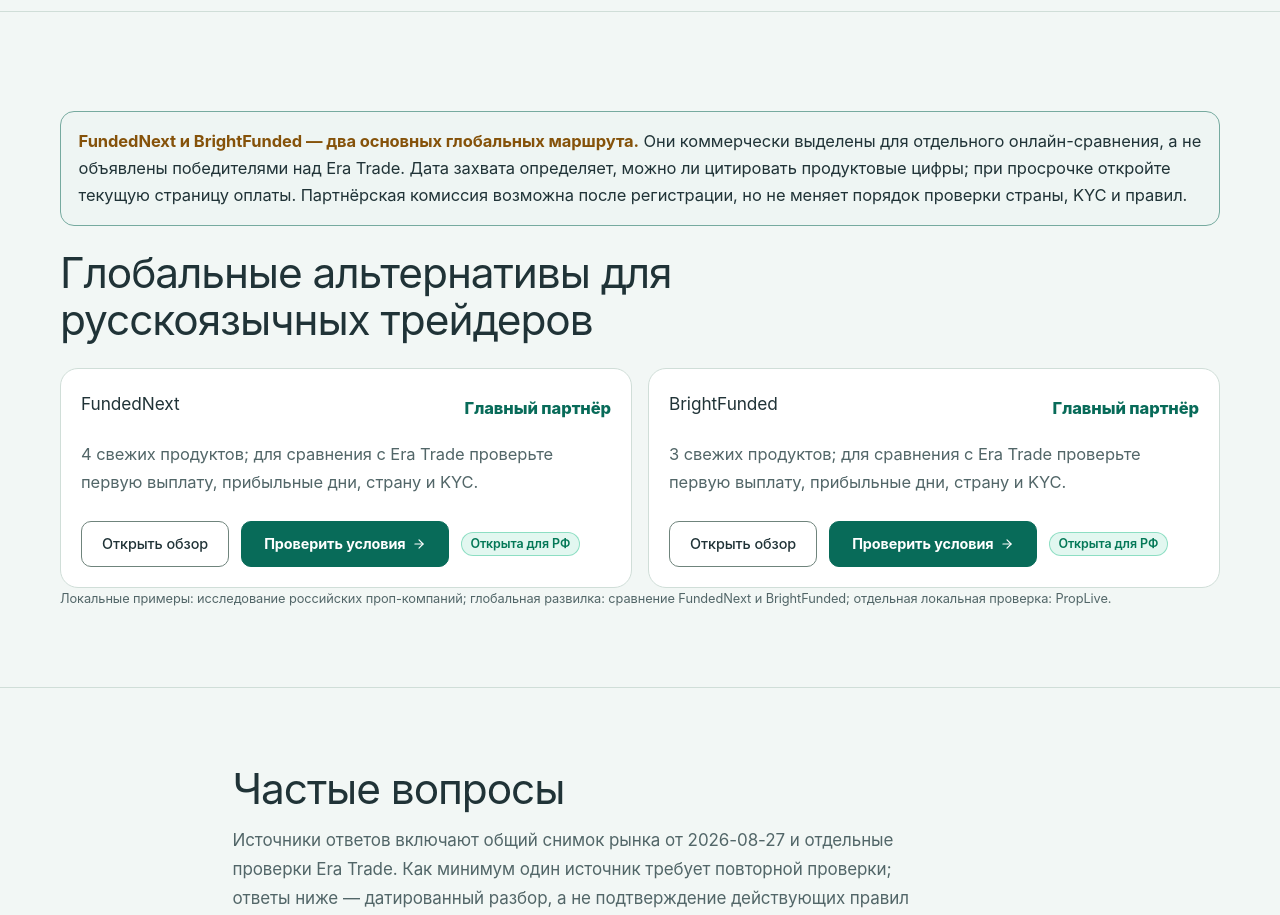
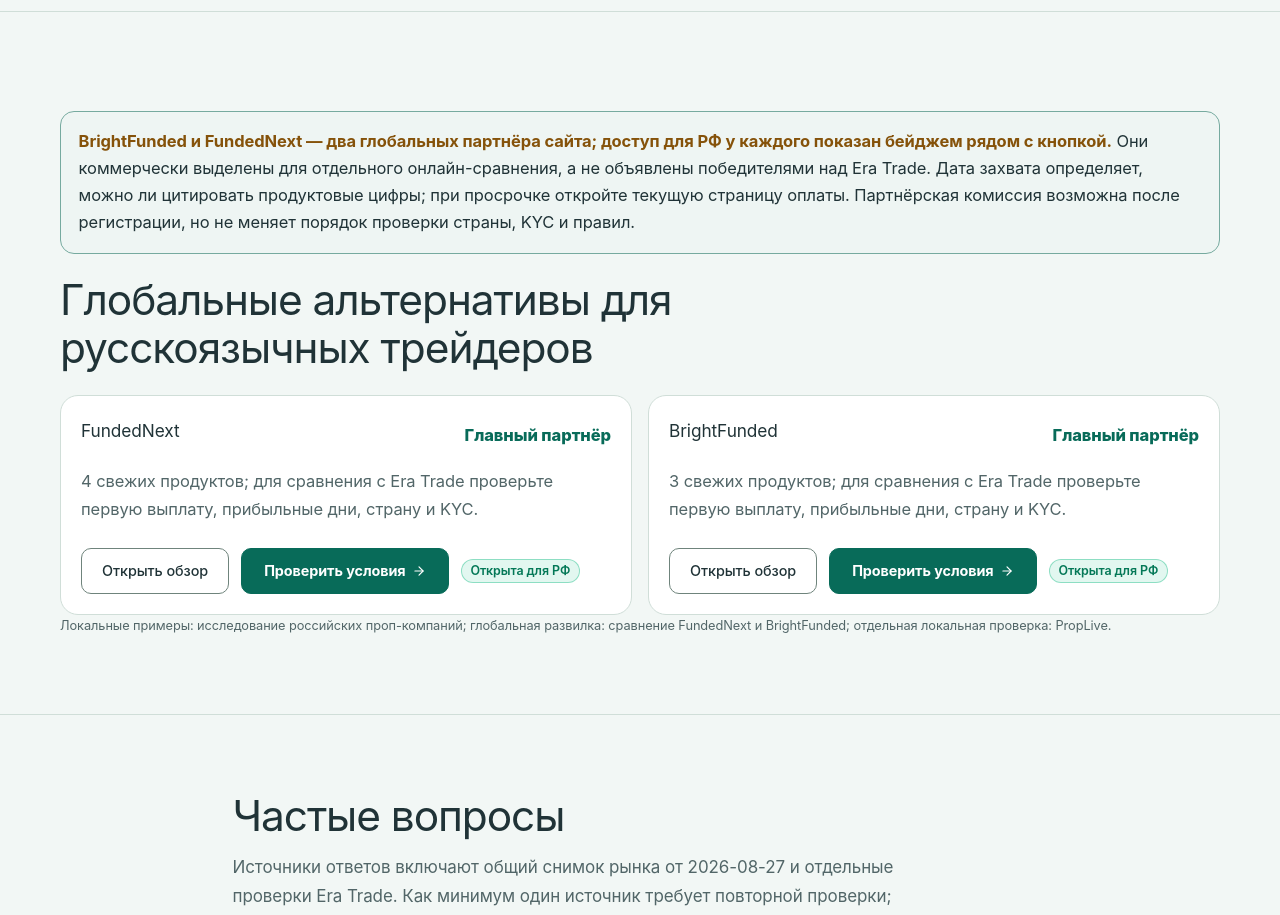
Before and after one commit to Vilmanis99/tradersfund, a Next.js app: page /ru/obzor-eratrade in a window 1280 px wide. Shown: the part 4940-5855 px from the top of the page. Built offline with nearby package versions, Linux system fonts and the light colour scheme; no server answers.

Commit message:
content(ru): local reviews (Era Trade, KasCapital, PropLive, TeamTraders) — global partner cards ordered by firms.json russiaStatus (open first, BrightFunded on ties), BrightFunded named first, access left to the status badge (no hard-coded FundedNext status)

```diff
--- a/app/ru/obzor-eratrade/page.tsx
+++ b/app/ru/obzor-eratrade/page.tsx
@@ -82,6 +82,8 @@ export default function RussianEraTradeReviewPage() {
     const products = freshChallenges.filter(product => product.firmSlug === route.slug)
     return { ...route, firm, products }
   }).filter(item => item.firm?.affiliateUrl)
+    // Russia-open firms first (firms.json russiaStatus); the array order breaks ties, so BrightFunded leads.
+    .sort((x, y) => Number(y.firm?.russiaStatus === 'available') - Number(x.firm?.russiaStatus === 'available'))
 
   const crumbs = breadcrumbSchema([
     { name: 'Русская версия', url: '/ru' },
@@ -202,7 +204,7 @@ export default function RussianEraTradeReviewPage() {
 
       <section className="ru-section">
         <div className="ru-shell" data-russian-local-global-funnel="era-trade">
-          <div className="ru-notice ru-disclosure" data-russian-affiliate-disclosure="eratrade-global-options"><strong>FundedNext и BrightFunded — два основных глобальных маршрута.</strong> Они коммерчески выделены для отдельного онлайн-сравнения, а не объявлены победителями над Era Trade. Дата захвата определяет, можно ли цитировать продуктовые цифры; при просрочке откройте текущую страницу оплаты. Партнёрская комиссия возможна после регистрации, но не меняет порядок проверки страны, KYC и правил.</div>
+          <div className="ru-notice ru-disclosure" data-russian-affiliate-disclosure="eratrade-global-options"><strong>BrightFunded и FundedNext — два глобальных партнёра сайта; доступ для РФ у каждого показан бейджем рядом с кнопкой.</strong> Они коммерчески выделены для отдельного онлайн-сравнения, а не объявлены победителями над Era Trade. Дата захвата определяет, можно ли цитировать продуктовые цифры; при просрочке откройте текущую страницу оплаты. Партнёрская комиссия возможна после регистрации, но не меняет порядок проверки страны, KYC и правил.</div>
           <h2>Глобальные альтернативы для русскоязычных трейдеров</h2>
           <div className="ru-grid">
             {globalCards.map(item => (
--- a/app/ru/obzor-kascapital/page.tsx
+++ b/app/ru/obzor-kascapital/page.tsx
@@ -74,6 +74,8 @@ export default function RussianKasCapitalReviewPage() {
     const products = freshChallenges.filter(product => product.firmSlug === route.slug)
     return { ...route, firm, products }
   }).filter(item => item.firm?.affiliateUrl)
+    // Russia-open firms first (firms.json russiaStatus); the array order breaks ties, so BrightFunded leads.
+    .sort((x, y) => Number(y.firm?.russiaStatus === 'available') - Number(x.firm?.russiaStatus === 'available'))
 
   const crumbs = breadcrumbSchema([
     { name: 'Русская версия', url: '/ru' },
@@ -202,7 +204,7 @@ export default function RussianKasCapitalReviewPage() {
 
       <section className="ru-section">
         <div className="ru-shell" data-russian-local-global-funnel="kascapital">
-          <div className="ru-notice ru-disclosure" data-russian-affiliate-disclosure="kascapital-global-options"><strong>FundedNext и BrightFunded — два основных глобальных маршрута.</strong> Это коммерчески выделенная пара для отдельного сравнения, а не оценка KasCapital в глобальном рейтинге. Рублёвая локальная модель и CFD-челлендж не взаимозаменяемы; перед оплатой откройте действующие правила выбранной фирмы. Комиссия возможна после регистрации, но страну, KYC и выплаты нужно проверять на сайте выбранной фирмы.</div>
+          <div className="ru-notice ru-disclosure" data-russian-affiliate-disclosure="kascapital-global-options"><strong>BrightFunded и FundedNext — два глобальных партнёра сайта; доступ для РФ у каждого показан бейджем рядом с кнопкой.</strong> Это коммерчески выделенная пара для отдельного сравнения, а не оценка KasCapital в глобальном рейтинге. Рублёвая локальная модель и CFD-челлендж не взаимозаменяемы; перед оплатой откройте действующие правила выбранной фирмы. Комиссия возможна после регистрации, но страну, KYC и выплаты нужно проверять на сайте выбранной фирмы.</div>
           <h2>Глобальные альтернативы для русскоязычных трейдеров</h2>
           <div className="ru-grid">
             {globalCards.map(item => (
--- a/app/ru/obzor-proplive/page.tsx
+++ b/app/ru/obzor-proplive/page.tsx
@@ -82,6 +82,8 @@ export default function RussianPropLiveReviewPage() {
     const products = freshChallenges.filter(product => product.firmSlug === route.slug)
     return { ...route, firm, products }
   }).filter(item => item.firm?.affiliateUrl)
+    // Russia-open firms first (firms.json russiaStatus); the array order breaks ties, so BrightFunded leads.
+    .sort((x, y) => Number(y.firm?.russiaStatus === 'available') - Number(x.firm?.russiaStatus === 'available'))
 
   const crumbs = breadcrumbSchema([
     { name: 'Русская версия', url: '/ru' },
@@ -241,7 +243,7 @@ export default function RussianPropLiveReviewPage() {
       <section className="ru-section">
         <div className="ru-shell" data-russian-local-global-funnel="proplive">
           <div className="ru-notice ru-disclosure" data-russian-affiliate-disclosure="proplive-global-options">
-            <strong>FundedNext и BrightFunded — два основных глобальных маршрута.</strong>{' '}
+            <strong>BrightFunded и FundedNext — два глобальных партнёра сайта; доступ для РФ у каждого показан бейджем рядом с кнопкой.</strong>{' '}
             Если вам нужен сопоставимый онлайн-продукт, ниже находятся два коммерчески выделенных партнёра с отдельными русскими обзорами, а не первые места общего рейтинга.
             Это переход к онлайн-сравнению, а не перенос условий PropLive: рынок, брокер, KYC и выплаты нужно сверить отдельно.
             Комиссия возможна после регистрации, но не меняет локальные выводы или порядок сравнения.
```
Also changed, not shown: app/ru/obzor-teamtraders/page.tsx (+9 -7 lines).
